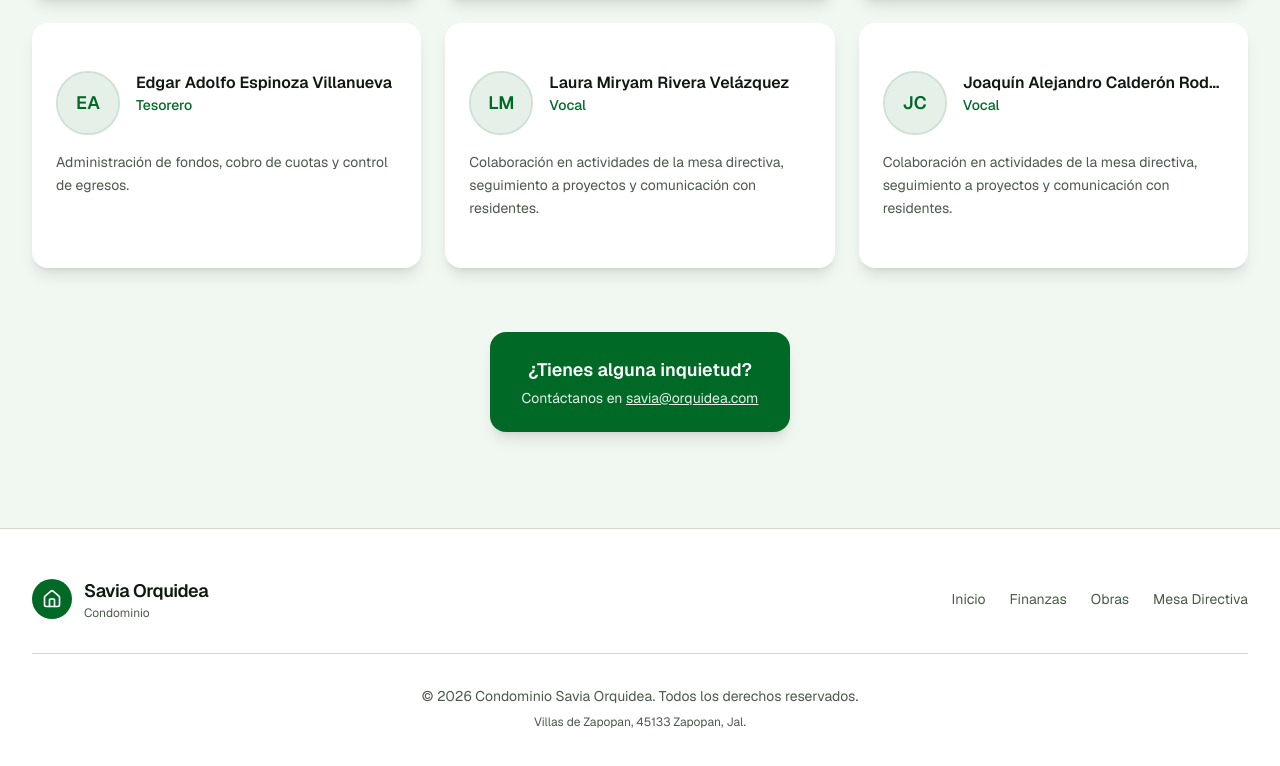
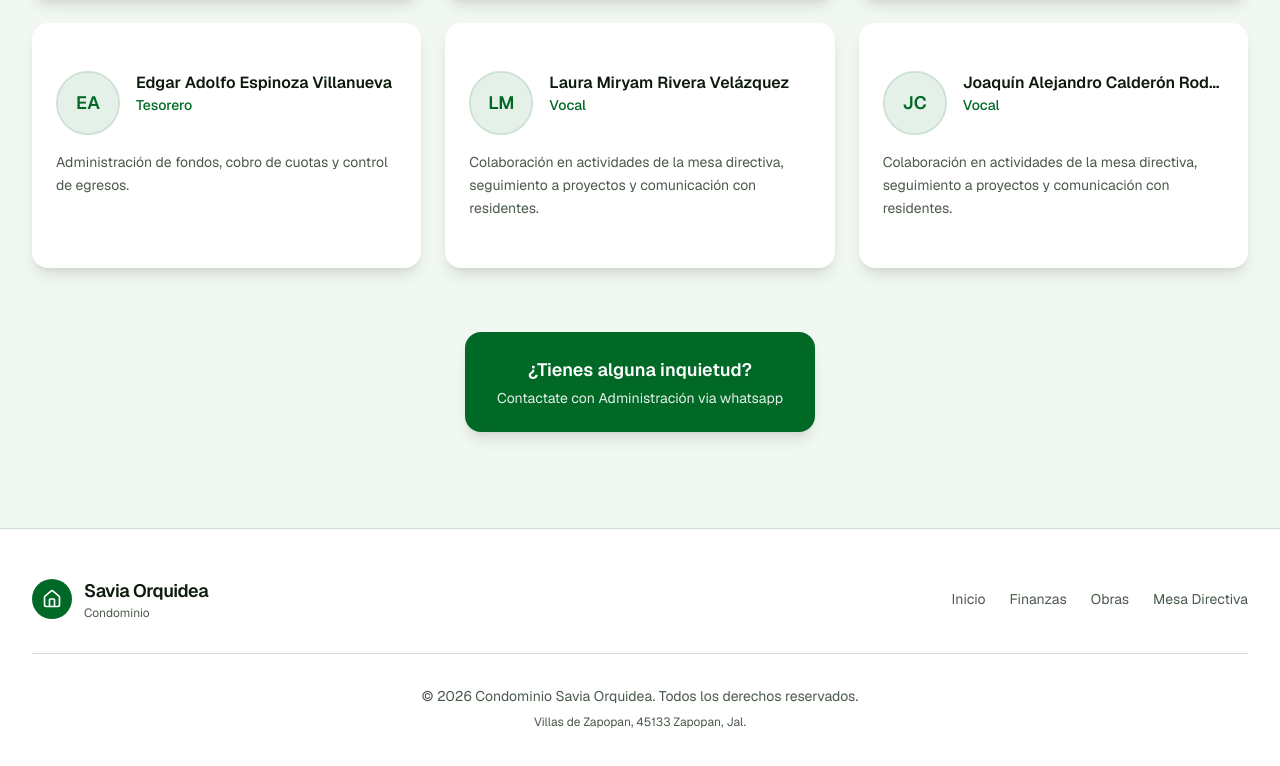
Before and after one commit to KinjoaCal/Portal-Savia-Orquidea, a Next.js app: page / in a window 1280 px wide. Shown: the part 4473-5239 px from the top of the page. Built offline with nearby package versions, Linux system fonts and the light colour scheme; no server answers; the database is empty.

Commit message:
Actualizacion de contacto

```diff
--- a/components/board-section.tsx
+++ b/components/board-section.tsx
@@ -87,10 +87,7 @@ export function BoardSection() {
           <Card className="inline-block border-0 shadow-lg bg-primary text-primary-foreground px-8 py-6">
             <p className="text-lg font-semibold">¿Tienes alguna inquietud?</p>
             <p className="text-sm opacity-90 mt-1">
-              Contáctanos en{" "}
-              <a href="mailto:mesa@losjardines.com" className="underline hover:no-underline">
-                savia@orquidea.com
-              </a>
+              Contactate con Administración via whatsapp
             </p>
           </Card>
         </div>
```
